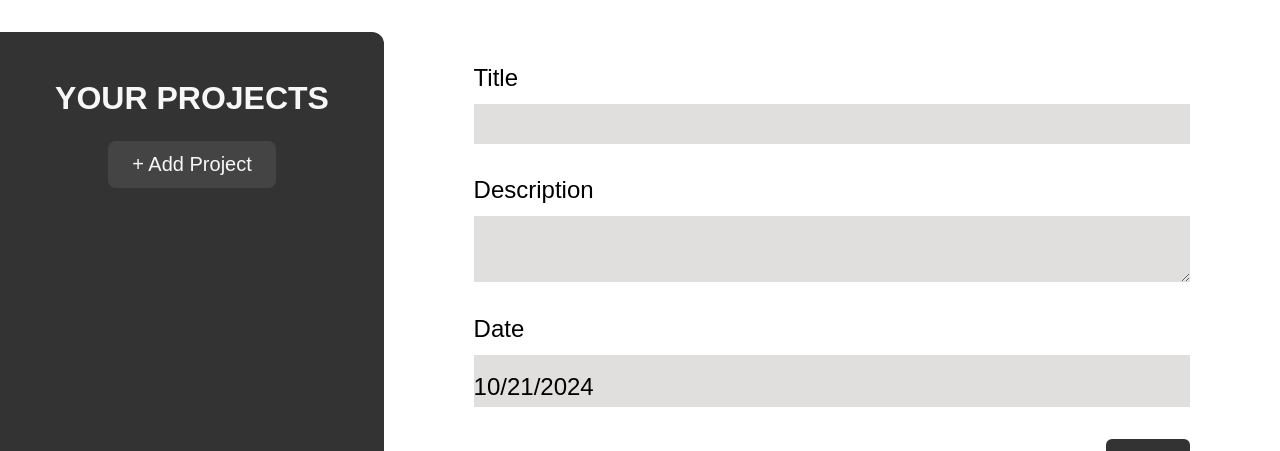
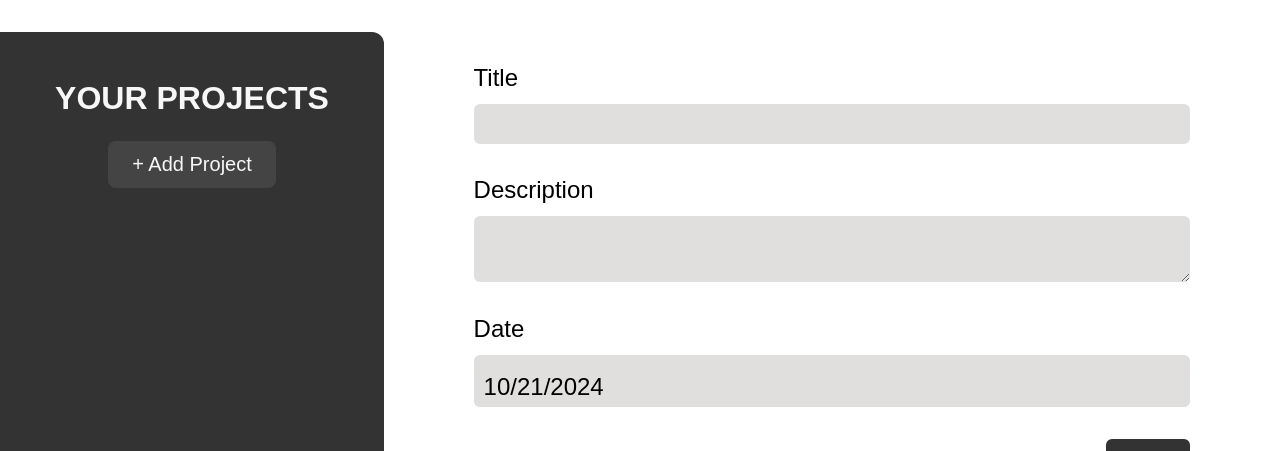
Before and after one commit to shivPosted/project-management-react, a React (Vite) app: page / in a window 1280 px wide. Both pictures are taken after a click on the button "+ Add Project". Shown: the top 451 px of the page. Built offline with nearby package versions, Linux system fonts and the light colour scheme.

Commit message:
cleaning up and fixing some styling

```diff
--- a/src/components/NewProjectForm.module.css
+++ b/src/components/NewProjectForm.module.css
@@ -21,7 +21,9 @@
   border: none;
   outline: none;
   padding-block: 0.6rem;
+  padding-inline: 1rem;
   font-size: 2.4rem;
+  border-radius: 0.6rem;
 }
 
 .row:last-child {
--- a/src/components/Project.module.css
+++ b/src/components/Project.module.css
@@ -27,7 +27,7 @@
 .tasks h2 {
   font-size: 2.4rem;
 }
-input {
+.tasks input {
   width: 60%;
   margin-top: 1.2rem;
   padding: 0 auto;
@@ -36,6 +36,11 @@ input {
   outline: none;
   padding-block: 0.6rem;
   font-size: 2.4rem;
+  border-radius: 0.6rem;
+  padding-inline: 1rem;
+}
+.tasks input:focus {
+  outline: solid 3px blue;
 }
 .task-list {
   list-style: none;
```
